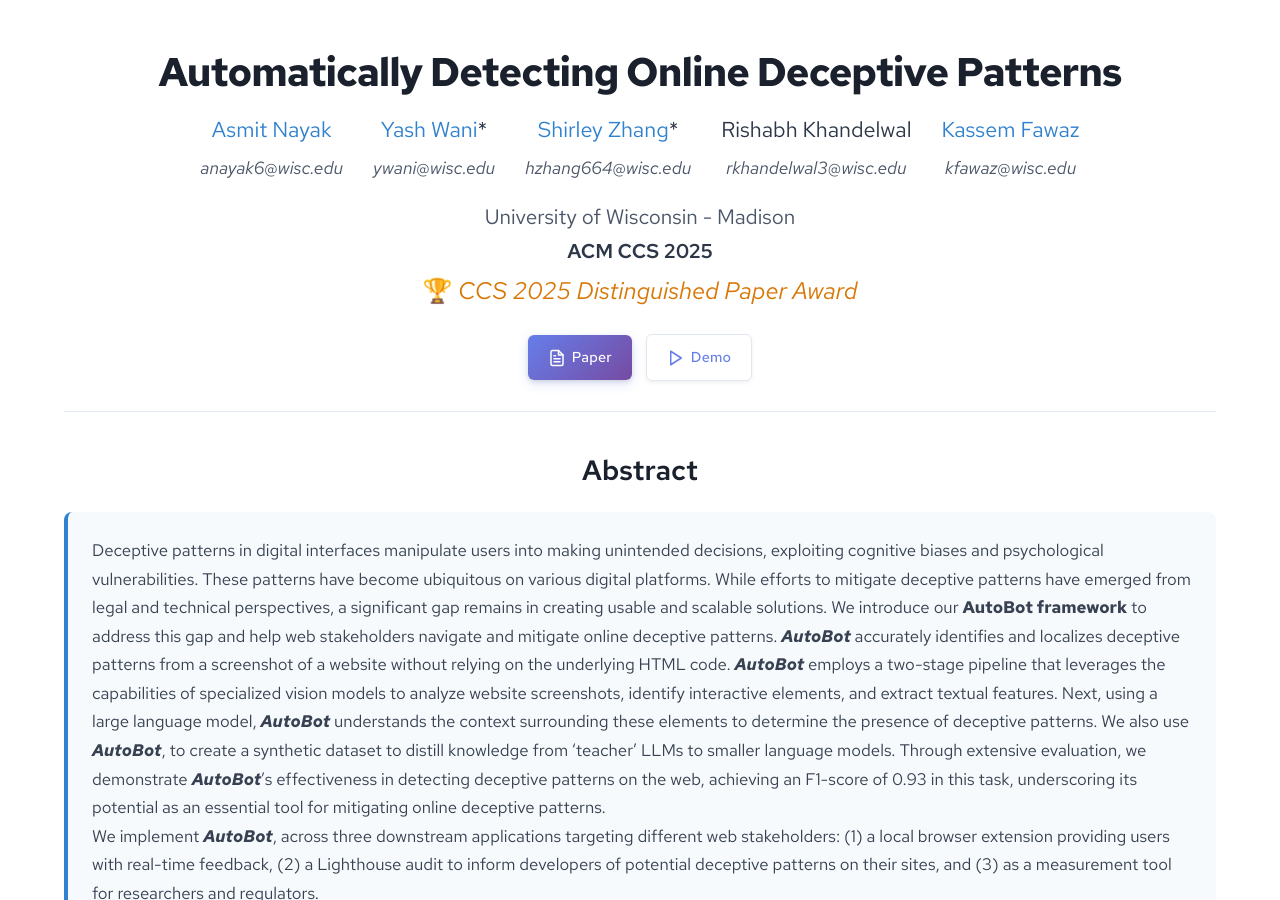
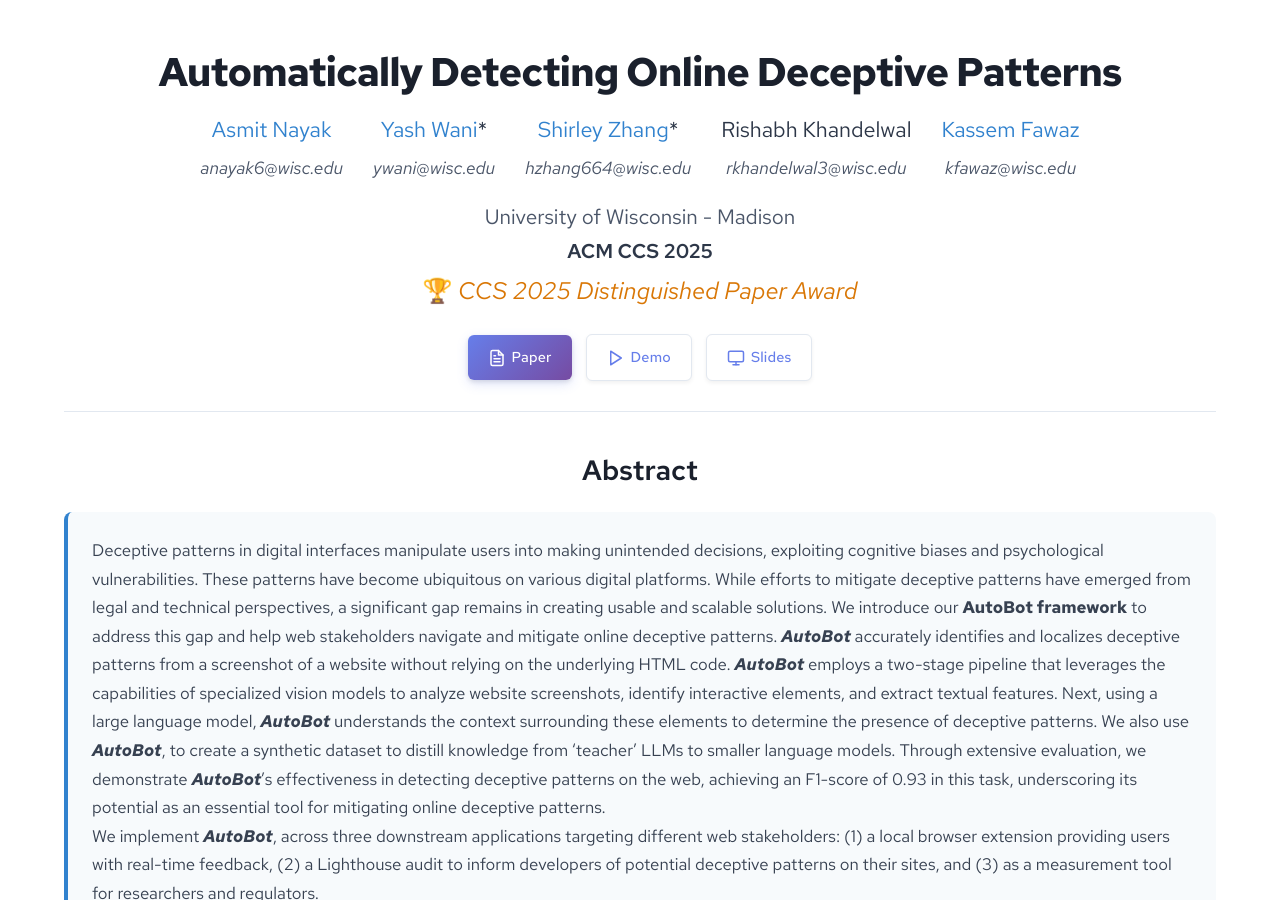
Before and after one commit to wi-pi/deceptive-pattern, a Jekyll site: the page built from index.md, in a window 1280 px wide and 900 px high. Built offline with Jekyll 4.4.1, drawn with Linux system fonts in a browser that asks for light colours.

Commit message:
add slides link to project and update index with slides URL

```diff
--- a/_layouts/project.html
+++ b/_layouts/project.html
@@ -110,6 +110,16 @@
                         Demo
                     </a>
                     {% endif %}
+                    {% if page.slides_url and page.slides_url != "" %}
+                    <a href="{{ page.slides_url | relative_url }}" class="btn btn-outline" target="_blank">
+                        <svg width="18" height="18" viewBox="0 0 24 24" fill="none" stroke="currentColor" stroke-width="2" stroke-linecap="round" stroke-linejoin="round">
+                            <rect x="2" y="3" width="20" height="14" rx="2" ry="2"></rect>
+                            <line x1="8" y1="21" x2="16" y2="21"></line>
+                            <line x1="12" y1="17" x2="12" y2="21"></line>
+                        </svg>
+                        Slides
+                    </a>
+                    {% endif %}
                 </div>
             </div>
 
--- a/index.md
+++ b/index.md
@@ -21,6 +21,7 @@ code_url: ""
 #arxiv_url: "https://arxiv.org/abs/2411.07441"
 dataset_url: ""
 demo_url: "https://huggingface.co/spaces/WIPI/DeceptivePatternDetector"
+slides_url: "/assets/slides/ccs_2025.pptx"
 description: "AutoBot accurately identifies and localizes deceptive patterns from website screenshots without relying on HTML code, achieving an F1-score of 0.93."
 permalink: /
 bibtex: |
```
